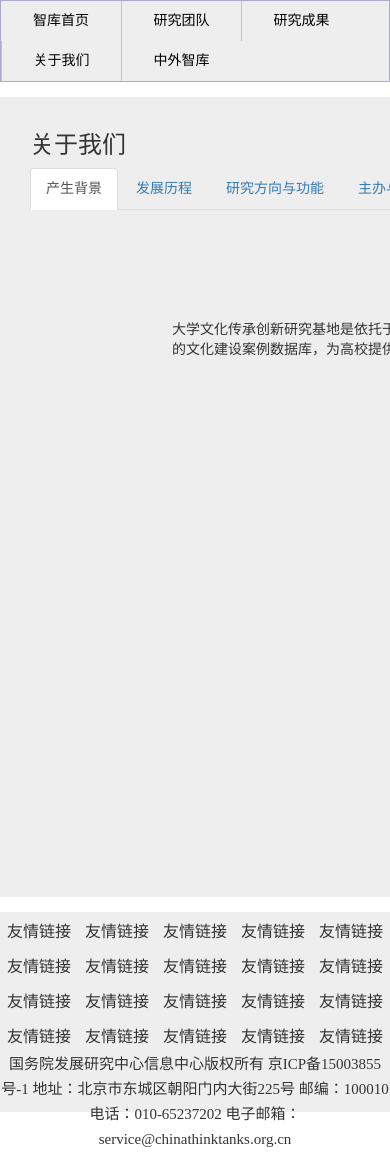
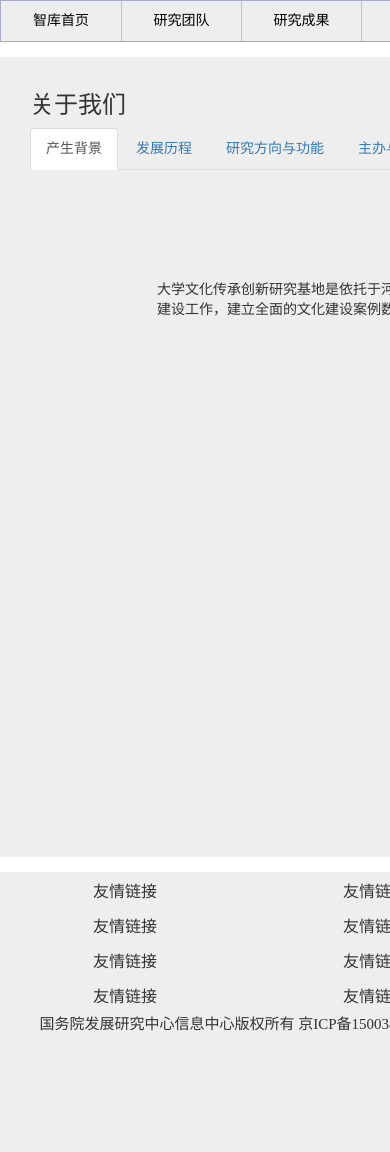
Before and after one commit to Leochens/zhiku, a PHP site: page /about.php in a window 390 px wide; the page is wider, and only the part inside the window is pictured. Shown: the part 150-1302 px from the top of that part. After the commit the page ends 1181 px from the top of that part, so only its background shows below. Run offline with PHP 8.4, Linux system fonts and the light colour scheme.

Commit message:
稍微的移动端自适应

```diff
--- a/css/about.css
+++ b/css/about.css
@@ -3,7 +3,7 @@
 .content   {
     background: #eee;
     height: 800px;
-    width: 1400px;
+    width: 1250px;
     margin: 15px auto;
     padding: 15px;
 }
--- a/css/footer.css
+++ b/css/footer.css
@@ -28,3 +28,10 @@
     width: 60%;
     margin: 0 auto;
 }
+/*兼容手机*/
+@media screen and (max-width: 1080px) {
+    .foot{
+        width: 1250px;
+    }
+
+}
--- a/css/header.css
+++ b/css/header.css
@@ -160,3 +160,9 @@ body{
     background-color: #cdf;
 }
 /* -------------菜单css代码----------end---------- */
+@media screen and (max-width: 1080px) {
+    .menuDiv,.header{
+        width: 1250px;
+    }
+
+}
--- a/css/research.css
+++ b/css/research.css
@@ -1,7 +1,7 @@
 .content   {
     background: #eee;
     height: 800px;
-    width: 1200px;
+    width:1250px;
     margin: 15px auto;
     padding: 15px;
 }
```
